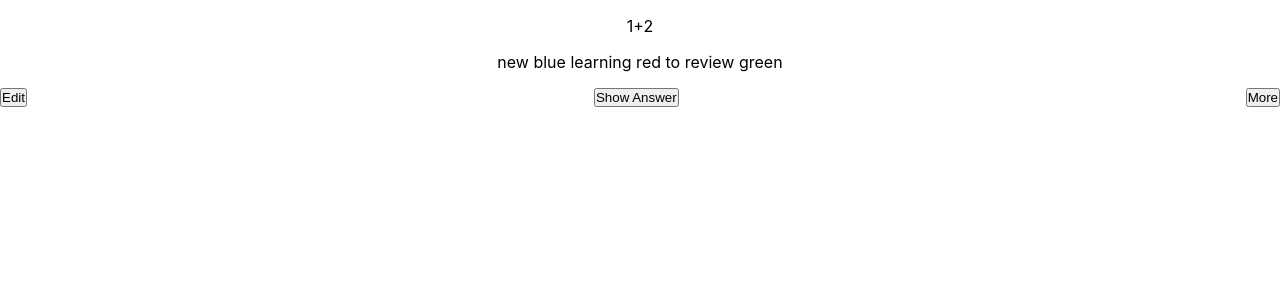
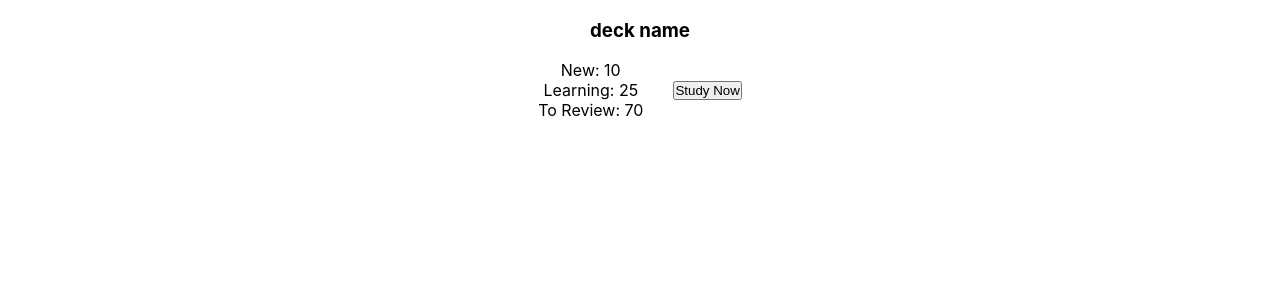
Before and after one commit to markxburek/flashcard-app, a React (Create React App) app in the folder flashcard-app/: page / in a window 1280 px wide. Shown: the top 300 px of the page. Built offline with nearby package versions, Linux system fonts and the light colour scheme.

Commit message:
Added Deck Info Screen component

```diff
--- a/flashcard-app/src/components/App.js
+++ b/flashcard-app/src/components/App.js
@@ -9,6 +9,7 @@ import buttonStateReducer from './../reducers/buttonStateReducer'
 import FlashCard from './FlashCard';
 import ButtonPanel from './ButtonPanel.js';
 import './App.css';
+import DeckInfoScreen from './DeckInfoScreen';
 
 const rootReducer = combineReducers({
   buttonPanel: buttonStateReducer,
@@ -25,8 +26,9 @@ function App() {
   return (
     <div className="App">
       <Provider store={store}>
-        <FlashCard />
-        <ButtonPanel />
+        <DeckInfoScreen />
+        {/* <FlashCard />
+        <ButtonPanel /> */}
 
       </Provider>
 
--- a/flashcard-app/src/components/ButtonPanel.css
+++ b/flashcard-app/src/components/ButtonPanel.css
@@ -1,4 +1,3 @@
-
 #button-container{
     display:flex;
     justify-content: space-between;
--- /dev/null
+++ b/flashcard-app/src/components/DeckInfoScreen.css
@@ -0,0 +1,10 @@
+#deck-stats-container{
+    display: flex;
+    justify-content: center;
+}
+
+ #deck-stats-study-now-button{
+     align-self:  flex-end;
+     margin-left: 30px;
+     margin-bottom: 20px;
+ }
--- /dev/null
+++ b/flashcard-app/src/components/DeckInfoScreen.js
@@ -0,0 +1,31 @@
+import React from 'react'
+import './DeckInfoScreen.css'
+
+const DeckInfoScreen = () => {
+
+    //placeholder variables for now
+    let DECK_NAME = "deck name";
+    let NEW = 10;
+    let LEARNING = 25;
+    let TO_REVIEW = 70;
+    return (
+        <div>
+
+            <h3>{DECK_NAME}</h3>
+
+            <div id="deck-stats-container">
+                <div id="deck-stats">
+                    {/* put this in a table  */}
+                      New: {NEW}  <br />
+                      Learning: {LEARNING} <br />
+                      To Review: {TO_REVIEW}
+                </div>
+
+                <button id="deck-stats-study-now-button">Study Now</button>
+
+            </div>
+        </div>
+    )
+}
+
+export default DeckInfoScreen;
```
